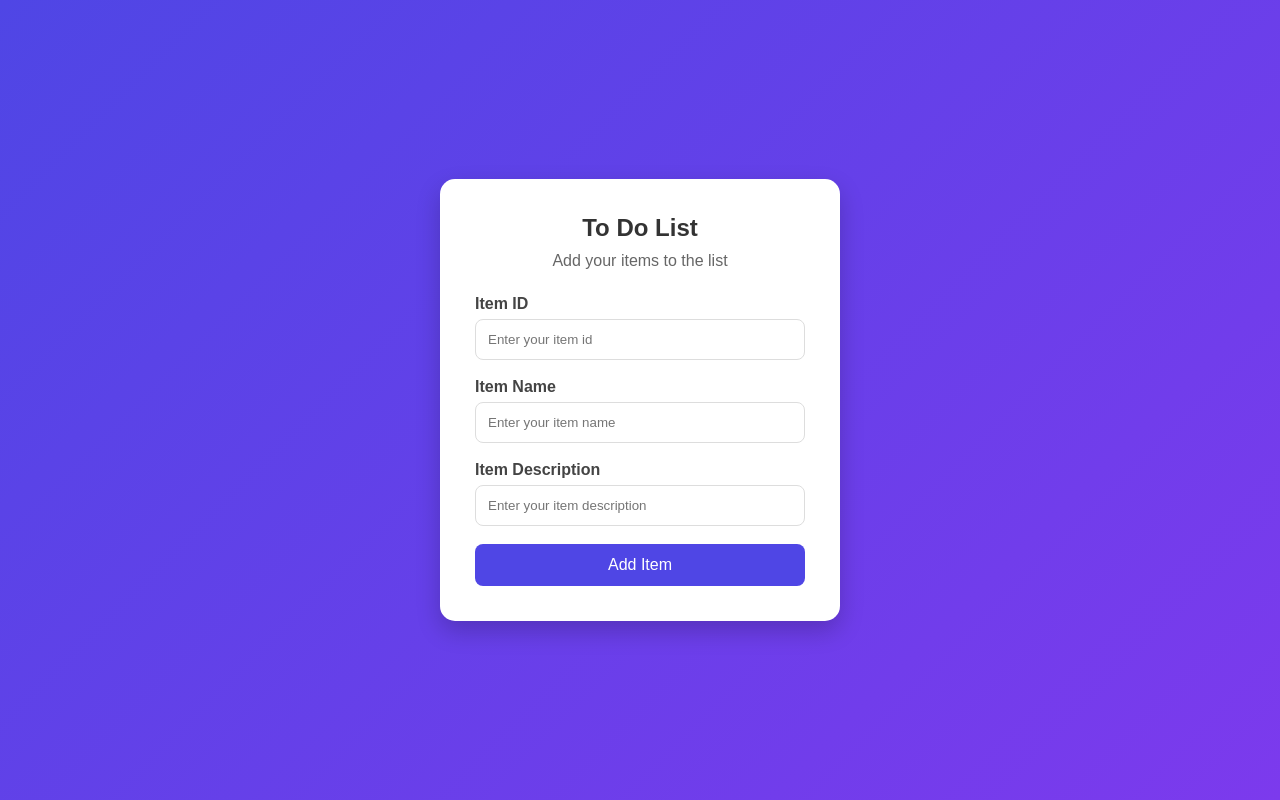
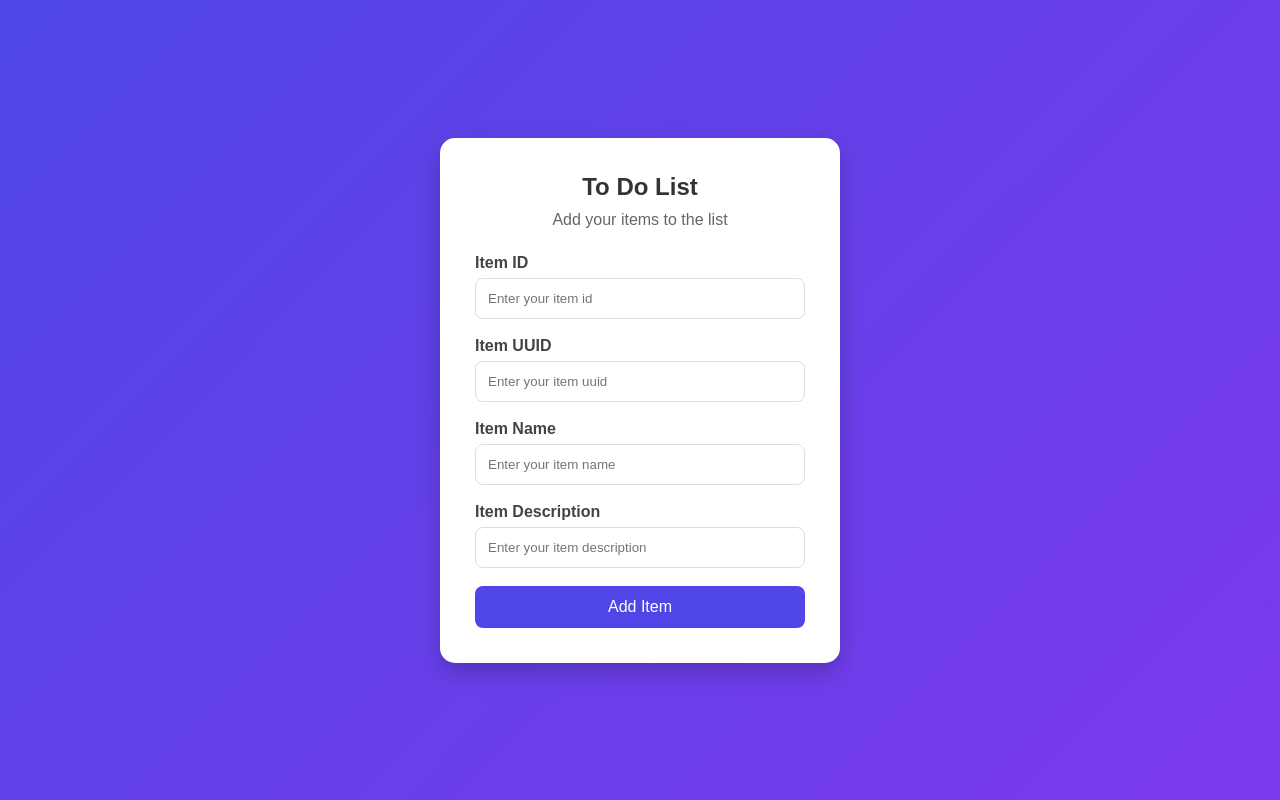
Before and after one commit to sanath1211/Devops, a Flask app: page /to-do in a window 1280 px wide. Run offline with Flask 3, Linux system fonts and the light colour scheme.

Commit message:
Added Item UUID field

```diff
--- a/frontend/templates/to-do.html
+++ b/frontend/templates/to-do.html
@@ -118,6 +118,16 @@
             </div>
 
             <div class="form-group">
+                <label for="item_uuid">Item UUID</label>
+                <input
+                    type="text"
+                    id="item_uuid"
+                    name="item_uuid"
+                    placeholder="Enter your item uuid"
+                    required>
+            </div>
+
+            <div class="form-group">
                 <label for="item_name">Item Name</label>
                 <input
                     type="text"
```
